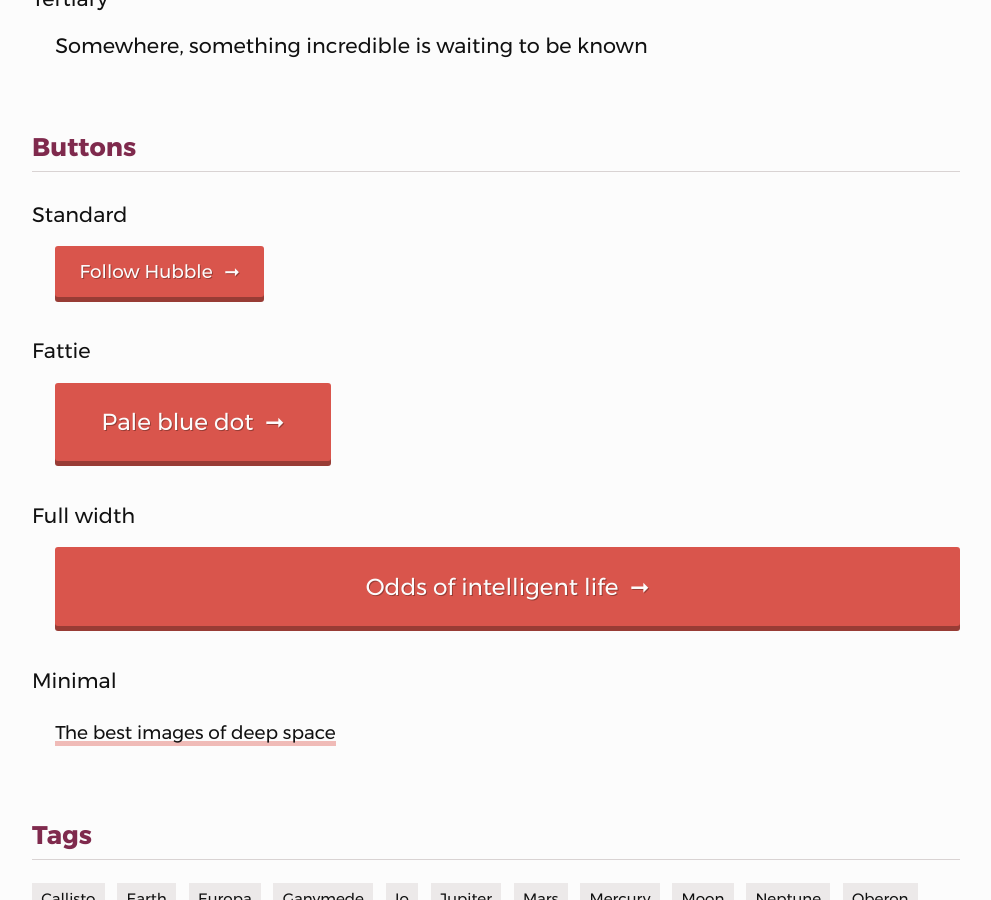
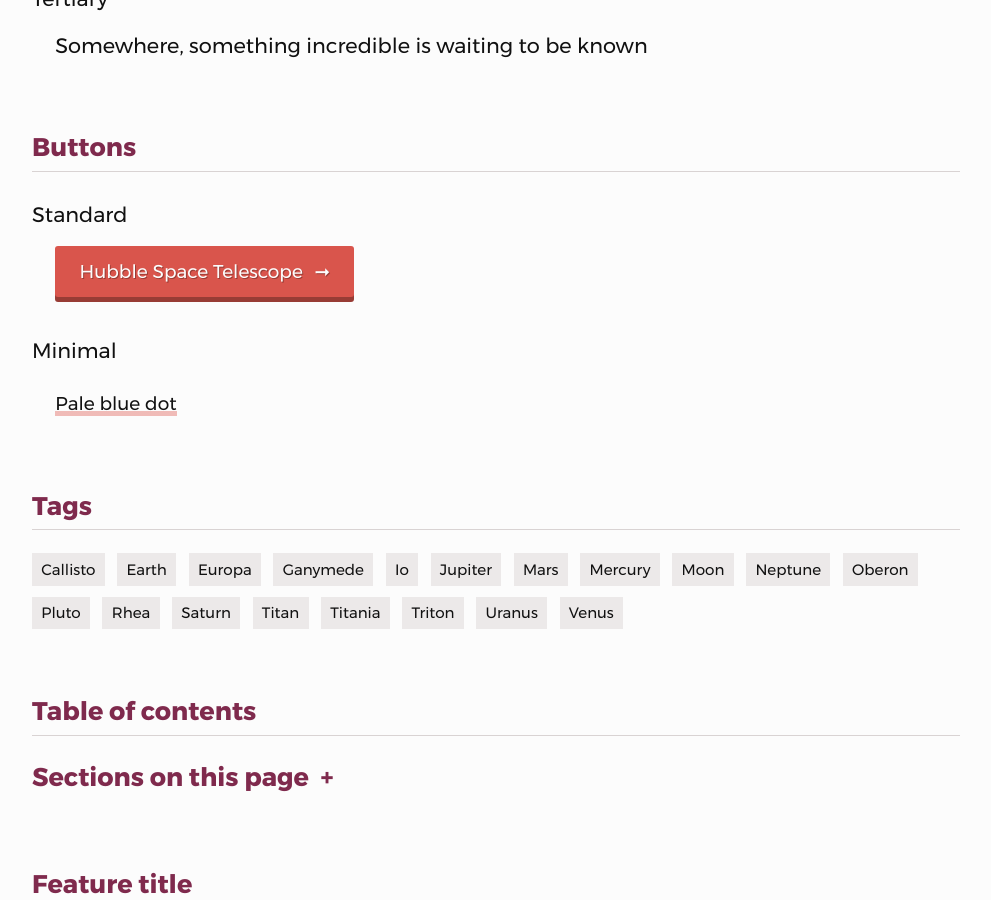
Before and after one commit to edelstone/my-website, a Jekyll site: the page built from styleguide.html, in a window 1280 px wide and 900 px high, scrolled down 2940 px. Shown: the whole window, without its empty margins (144-1135 px from the left). Built offline with Jekyll 4.4.1, drawn with Linux system fonts in a browser that asks for light colours; nearby versions of some CDN libraries; library files that are not in the unit come from our copies.

Commit message:
updates style guide to reflect what's in use

```diff
--- a/styleguide.html
+++ b/styleguide.html
@@ -215,19 +215,11 @@ button-next-link: /portfolio
 			<h3 class="sg-header">Buttons</h3>
 			<h4>Standard</h4>
 			<div class="sg-component">
-				<a href="#nowhere" class="button">Follow Hubble<span class="button-arrow">&#10142;</span></a>
-			</div>
-			<h4>Fattie</h4>
-			<div class="sg-component">
-				<a href="#nowhere" class="button button-fat-guy">Pale blue dot<span class="button-arrow">&#10142;</span></a>
-			</div>
-			<h4>Full width</h4>
-			<div class="sg-component">
-				<a href="#nowhere" class="button button-fat-guy button-fw">Odds of intelligent life<span class="button-arrow">&#10142;</span></a>
+				<a href="#nowhere" class="button">Hubble Space Telescope<span class="button-arrow">&#10142;</span></a>
 			</div>
 			<h4>Minimal</h4>
 			<div class="sg-component">
-				<a href="#nowhere" class="button-light">The best images of deep space</a>
+				<a href="#nowhere" class="button-light">Pale blue dot</a>
 			</div>
 		</div>
 
```
